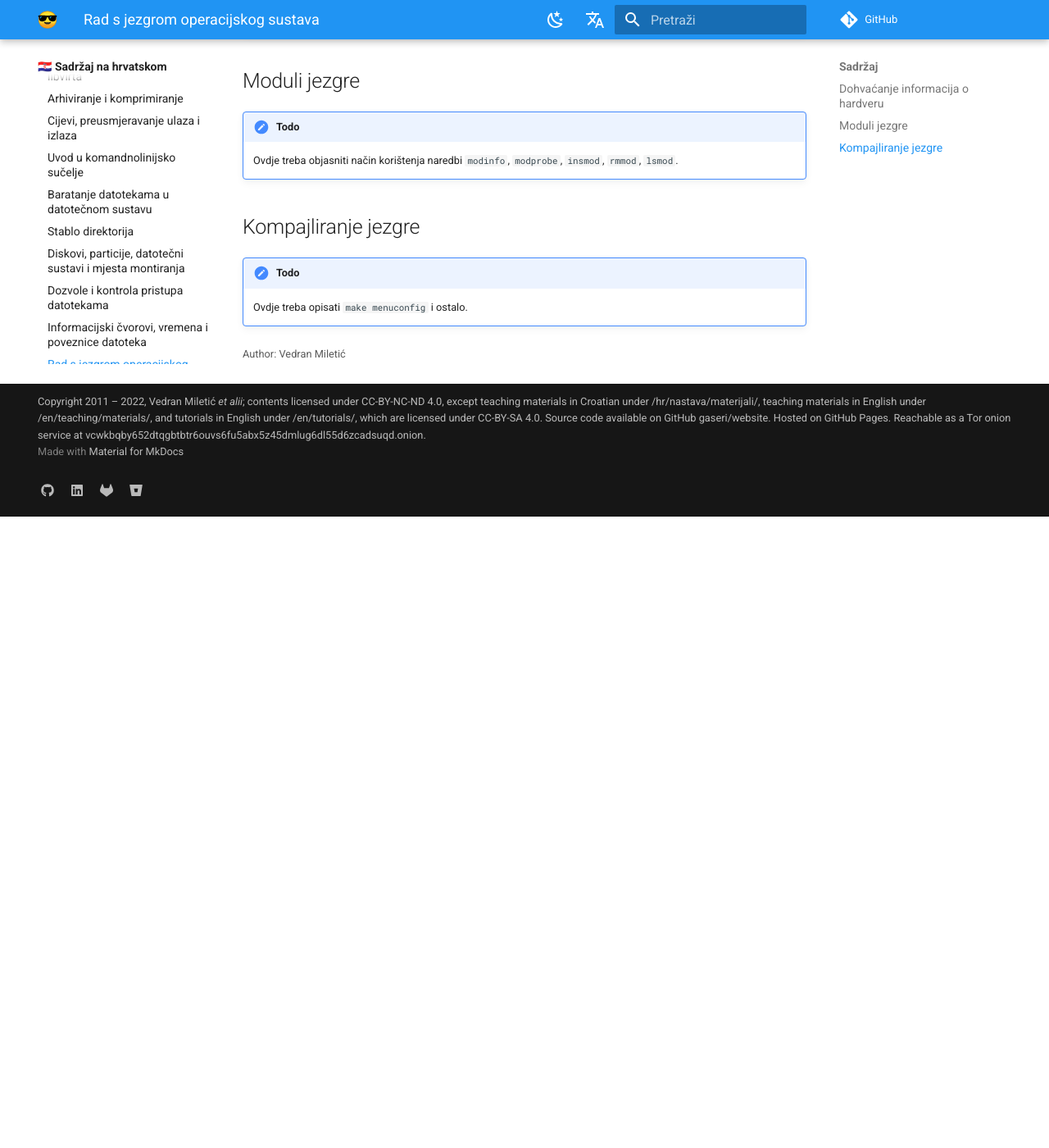
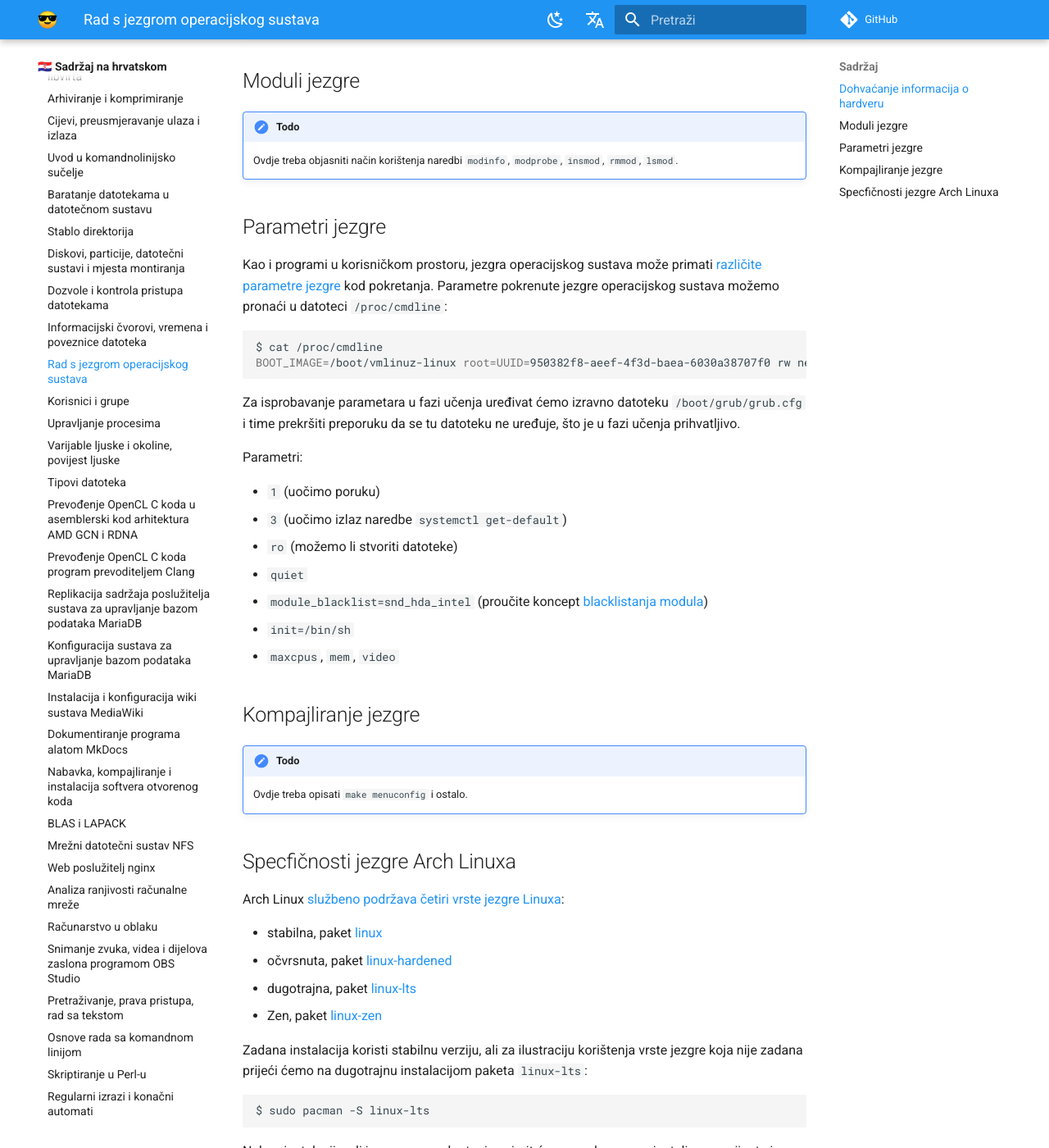
Before and after one commit to gaseri/website, an MkDocs documentation site: the page built from docs/hr/nastava/materijali/linux-kernel-osnove.md, in a window 1280 px wide and 1400 px high, scrolled down 1560 px. Shown: the whole window at 82% size. Built offline with MkDocs 1.6.1 and Material for MkDocs 9.7.7, drawn with Linux system fonts in a browser that asks for light colours; comment, search, counter and statistics services are not loaded; before the commit the page ends 2190 px from its top, so only the background shows below that; some of the changed text lies outside the part shown.

Commit message:
Amended kernel and GRUB materials for URS

````diff
--- a/docs/hr/nastava/materijali/linux-kernel-osnove.md
+++ b/docs/hr/nastava/materijali/linux-kernel-osnove.md
@@ -51,7 +51,57 @@ author: Vedran Miletić
 !!! todo
     Ovdje treba objasniti način korištenja naredbi `modinfo`, `modprobe`, `insmod`, `rmmod`, `lsmod`.
 
+## Parametri jezgre
+
+Kao i programi u korisničkom prostoru, jezgra operacijskog sustava može primati [različite parametre jezgre](https://wiki.archlinux.org/title/Kernel_parameters) kod pokretanja. Parametre pokrenute jezgre operacijskog sustava možemo pronaći u datoteci `/proc/cmdline`:
+
+``` shell
+$ cat /proc/cmdline
+BOOT_IMAGE=/boot/vmlinuz-linux root=UUID=950382f8-aeef-4f3d-baea-6030a38707f0 rw net.ifnames=0 console=tty1 console=ttyS0 rootflags=compress-force=zstd
+```
+
+Za isprobavanje parametara u fazi učenja uređivat ćemo izravno datoteku `/boot/grub/grub.cfg` i time prekršiti preporuku da se tu datoteku ne uređuje, što je u fazi učenja prihvatljivo.
+
+Parametri:
+
+- `1` (uočimo poruku)
+- `3` (uočimo izlaz naredbe `systemctl get-default`)
+- `ro` (možemo li stvoriti datoteke)
+- `quiet`
+- `module_blacklist=snd_hda_intel` (proučite koncept [blacklistanja modula](https://wiki.archlinux.org/title/Kernel_module#Blacklisting))
+- `init=/bin/sh`
+- `maxcpus`, `mem`, `video`
+
 ## Kompajliranje jezgre
 
 !!! todo
     Ovdje treba opisati `make menuconfig` i ostalo.
+
+## Specfičnosti jezgre Arch Linuxa
+
+Arch Linux [službeno podržava četiri vrste jezgre Linuxa](https://wiki.archlinux.org/title/Kernel):
+
+- stabilna, paket [linux](https://archlinux.org/packages/?name=linux)
+- očvrsnuta, paket [linux-hardened](https://archlinux.org/packages/?name=linux-hardened)
+- dugotrajna, paket [linux-lts](https://archlinux.org/packages/?name=linux-lts)
+- Zen, paket [linux-zen](https://archlinux.org/packages/?name=linux-zen)
+
+Zadana instalacija koristi stabilnu verziju, ali za ilustraciju korištenja vrste jezgre koja nije zadana prijeći ćemo na dugotrajnu instalacijom paketa `linux-lts`:
+
+``` shell
+$ sudo pacman -S linux-lts
+```
+
+Nakon instalacije, ali i ponovnog pokretanja uvjerit ćemo se da se novoinstalirana varijanta jezgra ne koristi:
+
+``` shell
+$ uname -a
+Linux ares.miletic.net 5.17.5-arch1-1 #1 SMP PREEMPT Wed, 27 Apr 2022 20:56:11 +0000 x86_64 GNU/Linux
+```
+
+Uvjerimo se da su slika jezgre i [početni datotečni sustav za RAM](https://wiki.archlinux.org/title/Arch_boot_process#initramfs) za pakete linux i linux-lts na mjestu:
+
+``` shell
+$ ls /boot
+efi  grub  initramfs-linux-fallback.img  initramfs-linux-lts-fallback.img  initramfs-linux-lts.img  initramfs-linux.img  vmlinuz-linux  vmlinuz-linux-lts
+```
--- a/mkdocs.yml
+++ b/mkdocs.yml
@@ -279,6 +279,7 @@ nav:
         - Spam filter -- SpamAssassin: hr/nastava/materijali/spamassasin-spam-filter.md
         - Praćenje korištenja programskih sučelja sustava korištenjem alata strace i ltrace: hr/nastava/materijali/strace-ltrace-sucelja-operacijskog-sustava.md
         - IPsec alat strongSwan: hr/nastava/materijali/strongswan-ipsec.md
+        - Analiza upravitelja operacijskog sustava: hr/nastava/materijali/systemd-analyze-analiza-operacijskog-sustava.md
         - Automatizacija zadaća operacijskog sustava: hr/nastava/materijali/systemd-timer-automatizacija-zadaca-operacijskog-sustava.md
         - Praćenje događaja operacijskog sustava: hr/nastava/materijali/systemd-journalctl-pracenje-dogadjaja-operacijskog-sustava.md
         - Upravljanje uslugama operacijskog sustava: hr/nastava/materijali/systemd-systemctl-upravljanje-uslugama-operacijskog-sustava.md
````
Also changed, not shown: docs/hr/nastava/kolegiji/URS.md (+3 -0 lines), docs/hr/nastava/materijali/grub-pokretanje-sustava.md (+32 -0 lines), docs/hr/nastava/materijali/systemd-analyze-analiza-operacijskog-sustava.md (added, +120 -0 lines).
